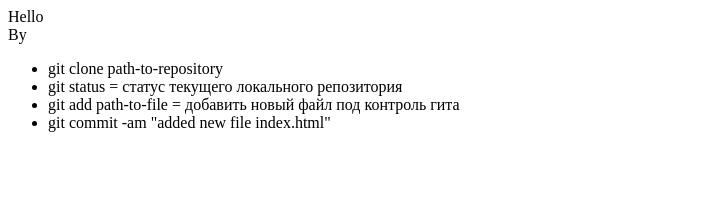
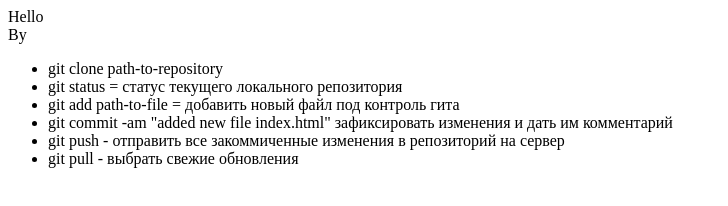
Before and after one commit to Vahagngn/git-lesson, a plain HTML site: page index.html in a window 1280 px wide. Shown: the whole page, without its empty margins (0-728 px from the left). Drawn offline with Linux system fonts and the light colour scheme.

Commit message:
added push-pull instructions to html

```diff
--- a/index.html
+++ b/index.html
@@ -8,6 +8,8 @@
         <li>git clone path-to-repository</li>
         <li>git status = статус текущего локального репозитория</li>
         <li>git add path-to-file = добавить новый файл под контроль гита</li>
-        <li>git commit -am "added new file index.html"</li>
+        <li>git commit -am "added new file index.html" зафиксировать изменения и дать им комментарий</li>
+		<li>git push - отправить все закоммиченные изменения в репозиторий на сервер</li>
+	    <li>git pull - выбрать свежие обновления</li>
     </ul>
 </div>
```
